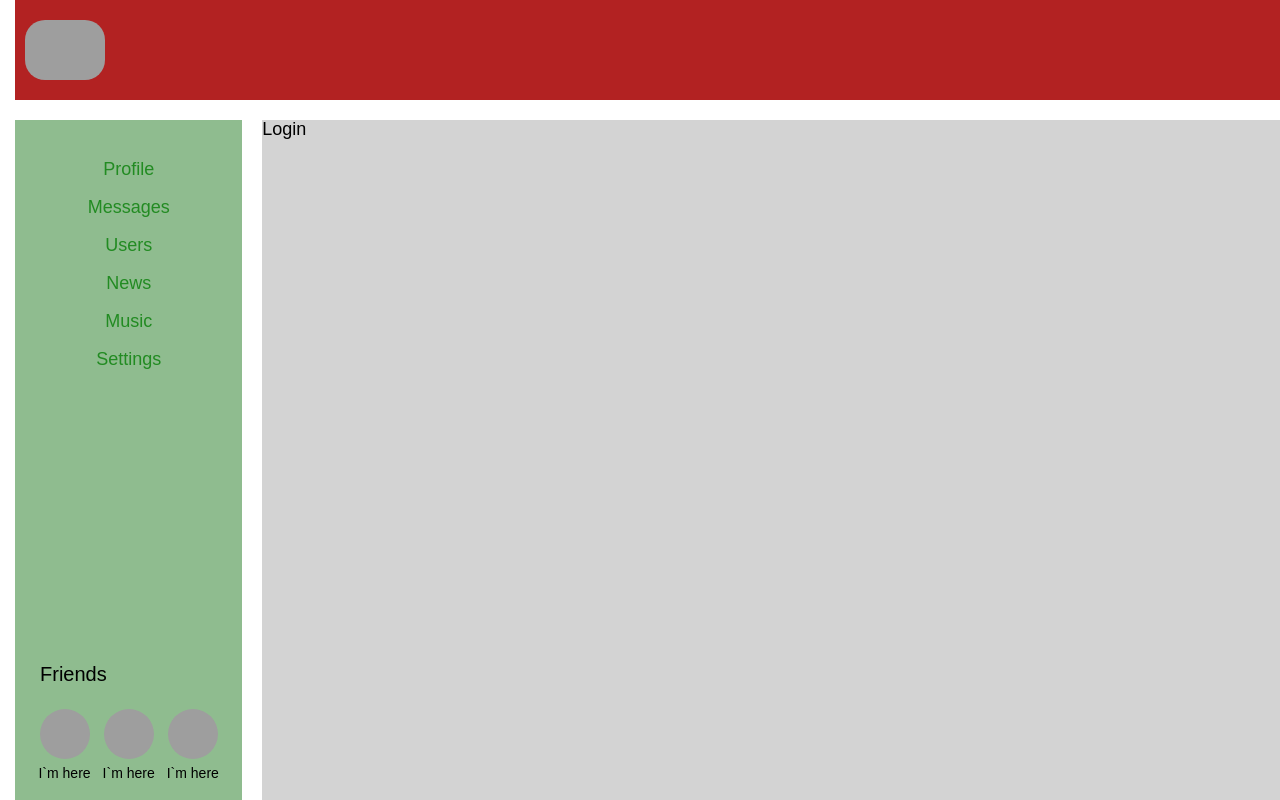
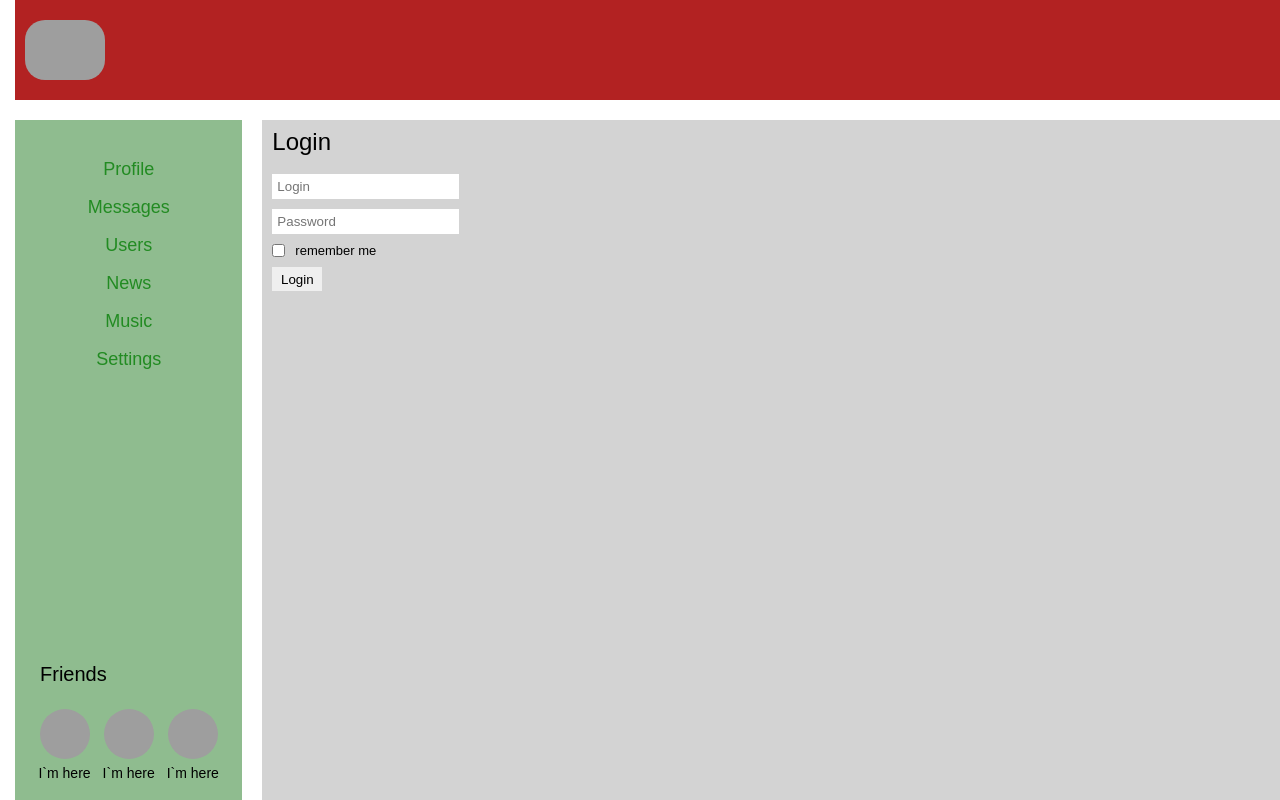
Before and after one commit to Tawr0n/Social-Network, a React (Create React App) app: page /login in a window 1280 px wide. Built offline with nearby package versions, Linux system fonts and the light colour scheme; no server answers; grey boxes are pictures that could not be loaded.

Commit message:
redux-form (login) (#75)

```diff
--- a/package.json
+++ b/package.json
@@ -13,6 +13,7 @@
     "react-router-dom": "^6.7.0",
     "react-scripts": "5.0.1",
     "redux": "^4.2.0",
+    "redux-form": "^8.3.9",
     "redux-thunk": "^2.4.2",
     "web-vitals": "^2.1.0"
   },
--- a/src/components/Login/Login.jsx
+++ b/src/components/Login/Login.jsx
@@ -1,13 +1,46 @@
 import React from 'react';
 import {connect} from "react-redux";
 import {Navigate} from "react-router-dom";
+import s from './Login.module.css'
+import {Field, reduxForm} from "redux-form";
+
+const LoginForm = (props) => {
+    return (
+        <form onSubmit={props.handleSubmit} className={s.login__form}>
+            <div>
+                <Field component={'input'} className={s.login__input} placeholder={'Login'} name={'login'}/>
+            </div>
+            <div>
+                <Field component={'input'} className={s.login__input} placeholder={'Password'}
+                       name={'password'}/>
+            </div>
+            <div className={s.login__checkboxBlock}>
+                <Field component={'input'} type={'checkbox'} name={'rememberMe'}/>
+                <p className={s.login__checkboxText}>remember me</p>
+            </div>
+            <div>
+                <button className={s.login__button}>Login</button>
+            </div>
+        </form>
+    );
+};
+
+const LoginReduxForm = reduxForm({
+    form: 'login',
+})(LoginForm)
 
 const Login = ({isAuth}) => {
     if (isAuth) return <Navigate to='/profile'/>
+    const onSubmit = (formData) => {
+        console.log(formData)
+    }
     return (
-        <h2>
-            Login
-        </h2>
+        <section className={s.login}>
+            <h2 className={s.login__title}>
+                Login
+            </h2>
+            <LoginReduxForm onSubmit={onSubmit}/>
+        </section>
     );
 };
 
--- /dev/null
+++ b/src/components/Login/Login.module.css
@@ -0,0 +1,28 @@
+.login {
+    padding: 10px;
+}
+
+.login__title {
+    font-size: 24px;
+    margin-bottom: 20px;
+}
+.login__form > div:not(:last-child) {
+    margin-bottom: 10px;
+}
+
+.login__input {
+    padding: 5px;
+}
+
+.login__button {
+    width: 50px;
+    height: 24px;
+}
+.login__checkboxBlock {
+    display: flex;
+    gap: 10px;
+    align-items: center;
+}
+.login__checkboxText {
+    font-size: 13px;
+}
--- a/src/redux/reduxStore.js
+++ b/src/redux/reduxStore.js
@@ -5,6 +5,7 @@ import sidebarReducer from "./sidebarReducer";
 import usersReducer from "./usersReducer";
 import authReducer from "./authReducer";
 import thunk from "redux-thunk";
+import {reducer as formReducer} from 'redux-form';
 
 
 const reducers = combineReducers({
@@ -13,6 +14,7 @@ const reducers = combineReducers({
     usersPage: usersReducer,
     sidebar: sidebarReducer,
     auth: authReducer,
+    form: formReducer,
 })
 
 const store = createStore(reducers, applyMiddleware(thunk))
```
Also changed, not shown: 1 other file (tests, documents, lock files or other folders).
